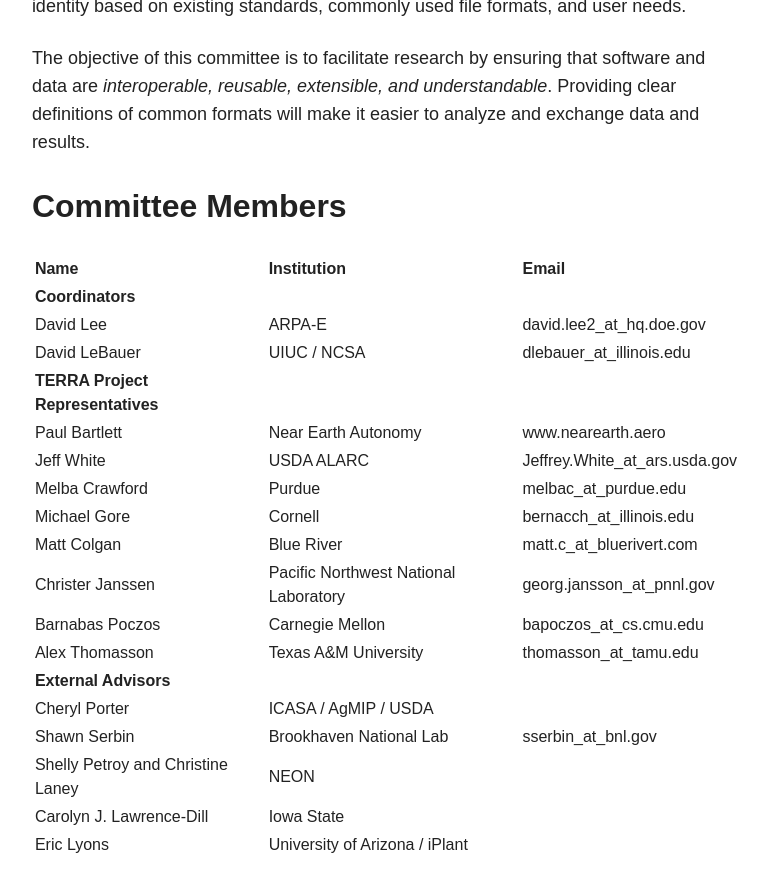
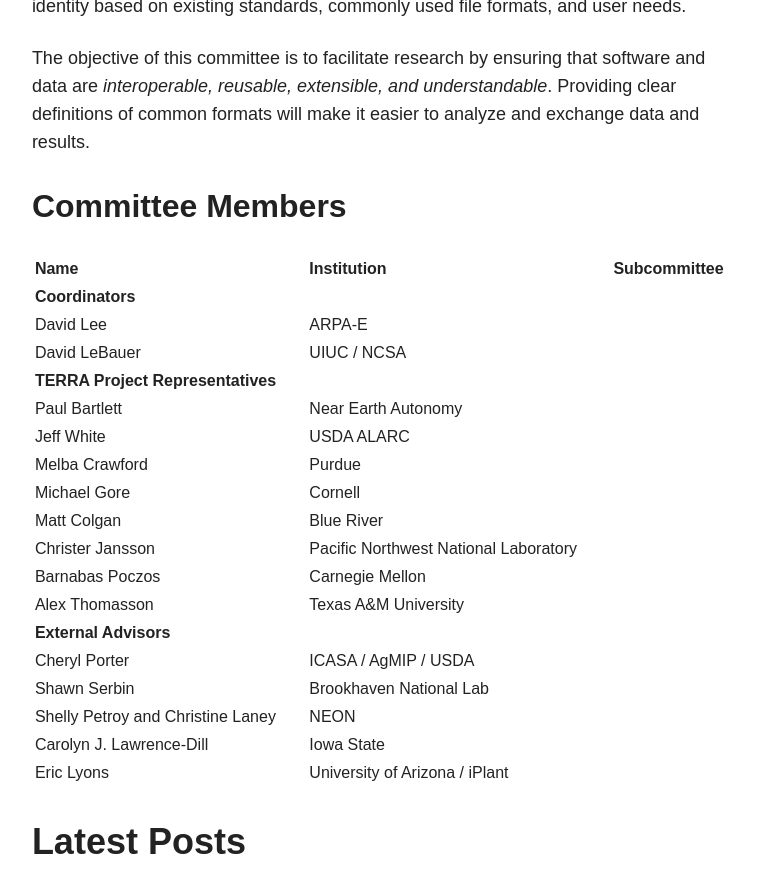
Before and after one commit to terra-reference/terraref.github.io, a Jekyll site: the page built from about/index.md, in a window 1280 px wide and 900 px high, scrolled down 3502 px. Shown: the top 893 px of the window, without its empty margins (254-1022 px from the left). Built offline with Jekyll 4.4.1, drawn with Linux system fonts in a browser that asks for light colours; nearby versions of some CDN libraries.

Commit message:
Update index.md

```diff
--- a/about/index.md
+++ b/about/index.md
@@ -77,26 +77,26 @@ The objective of this committee is to facilitate research by ensuring that softw
 
 ## Committee Members
 
-| Name | Institution | Email|
+| Name | Institution | Subcommittee|
 |:--|:--|:--|
 |**Coordinators** | | |
-| David Lee | ARPA-E | david.lee2_at_hq.doe.gov|
-| David LeBauer | UIUC / NCSA | dlebauer_at_illinois.edu|
-|**TERRA Project Representatives** | | |
-| Paul Bartlett | Near Earth Autonomy | www.nearearth.aero|
-| Jeff White | USDA ALARC | Jeffrey.White_at_ars.usda.gov|
-| Melba Crawford | Purdue | melbac_at_purdue.edu|
-| Michael Gore | Cornell | bernacch_at_illinois.edu|
-| Matt Colgan | Blue River | matt.c_at_bluerivert.com|
-| Christer Janssen | Pacific Northwest National Laboratory | georg.jansson_at_pnnl.gov|
-| Barnabas Poczos | Carnegie Mellon | bapoczos_at_cs.cmu.edu|
-| Alex Thomasson | Texas A&M University | thomasson_at_tamu.edu|
+| David Lee | ARPA-E |
+| David LeBauer | UIUC / NCSA |
+|**TERRA Project Representatives** | |
+| Paul Bartlett | Near Earth Autonomy |
+| Jeff White | USDA ALARC |
+| Melba Crawford | Purdue |
+| Michael Gore | Cornell |
+| Matt Colgan | Blue River |
+| Christer Jansson | Pacific Northwest National Laboratory |
+| Barnabas Poczos | Carnegie Mellon |
+| Alex Thomasson | Texas A&M University |
 |**External Advisors** | | |
-| Cheryl Porter| ICASA / AgMIP / USDA |  |
-| Shawn Serbin | Brookhaven National Lab | sserbin_at_bnl.gov |
-| Shelly Petroy and Christine Laney | NEON | |
-| Carolyn J. Lawrence-Dill | Iowa State | |
-| Eric Lyons | University of Arizona / iPlant | |
+| Cheryl Porter| ICASA / AgMIP / USDA |
+| Shawn Serbin | Brookhaven National Lab |
+| Shelly Petroy and Christine Laney | NEON |
+| Carolyn J. Lawrence-Dill | Iowa State |
+| Eric Lyons | University of Arizona / iPlant |
 
 
 # Latest Posts
```
